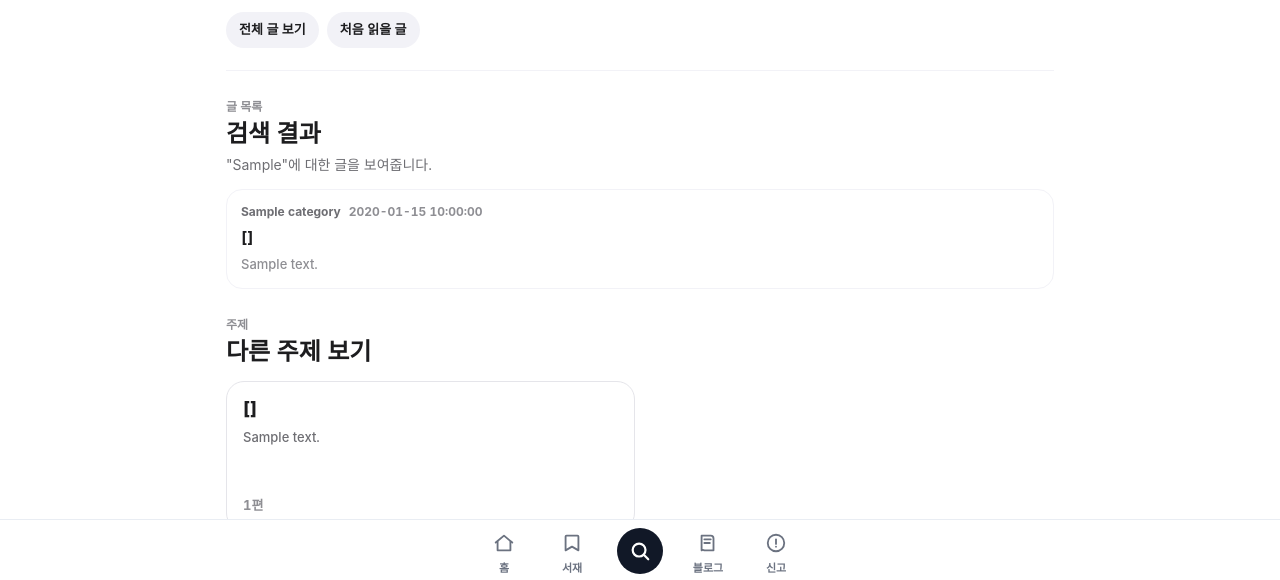
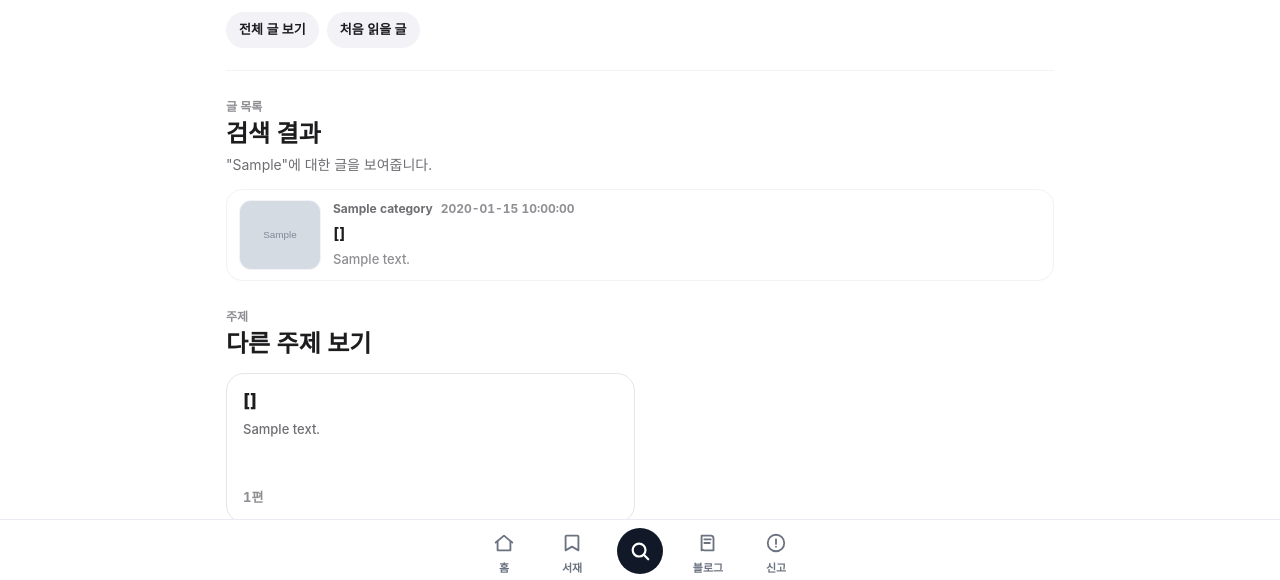
Before and after one commit to pkkong/soulibrary, a Flask app: template web/templates/blog.html in a window 1280 px wide. Shown: the part 219-799 px from the top of the page. Run offline with Flask 3, Linux system fonts and the light colour scheme; the template is opened without the code that fills it: most values are stand-ins (such as "Sample title", 1, 10 or a date in 2020); grey boxes marked "Sample" are stand-in pictures; some web fonts are replaced.

Commit message:
Enhance blog visuals with screenshots

```diff
--- a/scripts/smoke_test.py
+++ b/scripts/smoke_test.py
@@ -75,6 +75,8 @@ def main():
         raise AssertionError("blog page did not render local navigation and search")
     if "이 순서로 시작하세요" not in blog_body or "blog-starter-item" not in blog_body:
         raise AssertionError("blog page did not render starter guide links")
+    if "blog-visual-strip" not in blog_body or "blog-card-thumb" not in blog_body:
+        raise AssertionError("blog page did not render visual screenshots")
     if blog_body.find("blog-more") > blog_body.find("blog-category-section"):
         raise AssertionError("blog article list should render before topic cards")
     guide_blog = assert_response(client, "/blog?category=guide")
@@ -93,11 +95,15 @@ def main():
         raise AssertionError("ebook search guide post did not render")
     if "blog-highlight" not in ebook_search_body or "<strong>" not in ebook_search_body:
         raise AssertionError("ebook search guide did not render emphasis markup")
+    if "/static/img/blog/soulib-guide/search-project-hail-mary.png" not in ebook_search_body:
+        raise AssertionError("ebook search guide did not render search screenshot")
 
     blog_post = assert_response(client, "/blog/soulib-guide")
     blog_post_body = blog_post.get_data(as_text=True)
     if "blog-body" not in blog_post_body or "blog-comment-form" not in blog_post_body:
         raise AssertionError("blog post page did not render expected markup")
+    if "blog-post-cover" not in blog_post_body:
+        raise AssertionError("blog post page did not render cover image")
     if "함께 읽기" not in blog_post_body or blog_post_body.find("blog-related") > blog_post_body.find("blog-comments"):
         raise AssertionError("blog post page should render related posts before comments")
     if "blog-figure-tall" not in blog_post_body or "/static/img/blog/soulib-guide/home.png" not in blog_post_body:
--- a/web/static/css/search.css
+++ b/web/static/css/search.css
@@ -2037,17 +2037,21 @@ body.has-topbar .search-top {
 .blog-card {
     min-width: 0;
     min-height: 88px;
-    display: flex;
-    flex-direction: column;
-    justify-content: center;
-    gap: 7px;
+    display: grid;
+    grid-template-columns: 82px minmax(0, 1fr);
+    align-items: center;
+    gap: 12px;
     border: 1px solid #f2f2f7;
     border-radius: 16px;
     background: #ffffff;
     color: #1d1d1f;
-    padding: 14px;
+    padding: 10px 12px;
     text-decoration: none;
     -webkit-tap-highlight-color: transparent;
+}
+
+.blog-card:not(.has-thumb) {
+    grid-template-columns: minmax(0, 1fr);
 }
 
 .blog-card:active,
@@ -2068,6 +2072,37 @@ body.has-topbar .search-top {
 
 .blog-card-meta span {
     color: #6e6e73;
+}
+
+.blog-card-copy {
+    min-width: 0;
+    display: flex;
+    flex-direction: column;
+    gap: 6px;
+}
+
+.blog-card-thumb,
+.blog-starter-thumb {
+    position: relative;
+    overflow: hidden;
+    display: block;
+    border: 1px solid #f2f2f7;
+    background: #f2f2f7;
+}
+
+.blog-card-thumb {
+    width: 82px;
+    height: 70px;
+    border-radius: 12px;
+}
+
+.blog-card-thumb img,
+.blog-starter-thumb img {
+    display: block;
+    width: 100%;
+    height: 100%;
+    object-fit: cover;
+    object-position: top center;
 }
 
 .blog-card strong {
--- a/web/templates/base.html
+++ b/web/templates/base.html
@@ -32,7 +32,7 @@
     <link rel="icon" type="image/png" sizes="16x16" href="{{ url_for('static', filename='img/favicon-16x16.png', v='20260512a') }}">
     <link rel="shortcut icon" href="{{ url_for('static', filename='img/favicon.ico', v='20260512a') }}">
     <link rel="stylesheet" href="https://cdn.jsdelivr.net/gh/orioncactus/pretendard@1.3.8/dist/web/static/pretendard.css">
-    <link rel="stylesheet" href="{{ url_for('static', filename='css/search.css', v='20260522d') }}">
+    <link rel="stylesheet" href="{{ url_for('static', filename='css/search.css', v='20260522e') }}">
     <meta name="google-site-verification" content="ufWk5RmswC8ZKqrvZg49uBbt6tEZDffAyp-0AG16l9k" />
     <meta name="naver-site-verification" content="f4cb296e8b2fe391bf2b6df997e7445491043c7f" />
     <!-- Google tag (gtag.js) -->
--- a/web/templates/blog.html
+++ b/web/templates/blog.html
@@ -34,8 +34,25 @@
     {% else %}
     <section class="blog-home-hero" aria-labelledby="blog-title">
         <p class="blog-kicker">Soulib 블로그</p>
-        <h1 id="blog-title"><span>전자책을 더 잘 찾고</span> <span>읽는 방법</span></h1>
-        <p>Soulib 이용 안내와 서울시 전자도서관에서 찾아볼 만한 책 추천을 정리합니다.</p>
+        <h1 id="blog-title"><span>서울 전자책을</span> <span>더 쉽게 찾는 법</span></h1>
+        <p>검색부터 서울온 준비, 내 서재까지 실제 화면과 함께 정리합니다.</p>
+    </section>
+    {% endif %}
+
+    {% if not active_category_info and not blog_query %}
+    <section class="blog-visual-strip" aria-label="Soulib 주요 화면">
+        <figure>
+            <img src="{{ url_for('static', filename='img/blog/soulib-guide/home.png') }}" alt="Soulib 홈 검색 화면" loading="lazy">
+            <figcaption>홈 검색</figcaption>
+        </figure>
+        <figure>
+            <img src="{{ url_for('static', filename='img/blog/soulib-guide/detail-project-hail-mary.png') }}" alt="도서관별 보유 현황 상세 화면" loading="lazy">
+            <figcaption>보유처 확인</figcaption>
+        </figure>
+        <figure>
+            <img src="{{ url_for('static', filename='img/blog/soulib-guide/my-shelf.png') }}" alt="내 서재 화면" loading="lazy">
+            <figcaption>내 서재</figcaption>
+        </figure>
     </section>
     {% endif %}
 
@@ -48,8 +65,15 @@
         <div class="blog-starter-list">
             {% for item in starter_posts %}
             <a class="blog-starter-item" href="/blog/{{ item.slug }}">
-                <span>{{ loop.index }}</span>
+                {% if item.image %}
+                <span class="blog-starter-thumb">
+                    <img src="{{ item.image }}" alt="" loading="lazy">
+                </span>
+                {% else %}
+                <span class="blog-starter-number">{{ loop.index }}</span>
+                {% endif %}
                 <div>
+                    <span class="blog-starter-order">{{ loop.index }}</span>
                     <strong>{{ item.title }}</strong>
                     {% if item.description %}<small>{{ item.description }}</small>{% endif %}
                 </div>
@@ -74,13 +98,20 @@
 
         <div class="blog-list" aria-label="블로그 글 목록">
             {% for post in posts %}
-            <a class="blog-card" href="/blog/{{ post.slug }}">
-                <span class="blog-card-meta">
-                    <span>{{ post.category }}</span>
-                    {% if post.date_label %}<time datetime="{{ post.date }}">{{ post.date_label }}</time>{% endif %}
+            <a class="blog-card{% if post.image %} has-thumb{% endif %}" href="/blog/{{ post.slug }}">
+                {% if post.image %}
+                <span class="blog-card-thumb">
+                    <img src="{{ post.image }}" alt="" loading="lazy">
                 </span>
-                <strong>{{ post.title }}</strong>
-                {% if post.description %}<small>{{ post.description }}</small>{% endif %}
+                {% endif %}
+                <span class="blog-card-copy">
+                    <span class="blog-card-meta">
+                        <span>{{ post.category }}</span>
+                        {% if post.date_label %}<time datetime="{{ post.date }}">{{ post.date_label }}</time>{% endif %}
+                    </span>
+                    <strong>{{ post.title }}</strong>
+                    {% if post.description %}<small>{{ post.description }}</small>{% endif %}
+                </span>
             </a>
             {% else %}
             <div class="blog-empty">
--- a/web/templates/blog_post.html
+++ b/web/templates/blog_post.html
@@ -16,6 +16,12 @@
         <h1>{{ post.title }}</h1>
         {% if post.description %}<p>{{ post.description }}</p>{% endif %}
     </header>
+
+    {% if post.image %}
+    <figure class="blog-post-cover">
+        <img src="{{ post.image }}" alt="{{ post.image_alt }}" loading="eager">
+    </figure>
+    {% endif %}
 
     <div class="blog-body">
         {{ post.html|safe }}
```
Also changed, not shown: other parts of web/static/css/search.css (+123 -4 lines), content/blog/ebook-library-status-guide.md (+6 -0 lines), content/blog/ebook-search-guide.md (+6 -0 lines), content/blog/seoul-on-library-guide.md (+6 -0 lines), content/blog/soulib-guide.md (+2 -0 lines), web/blog_posts.py (+9 -0 lines).
